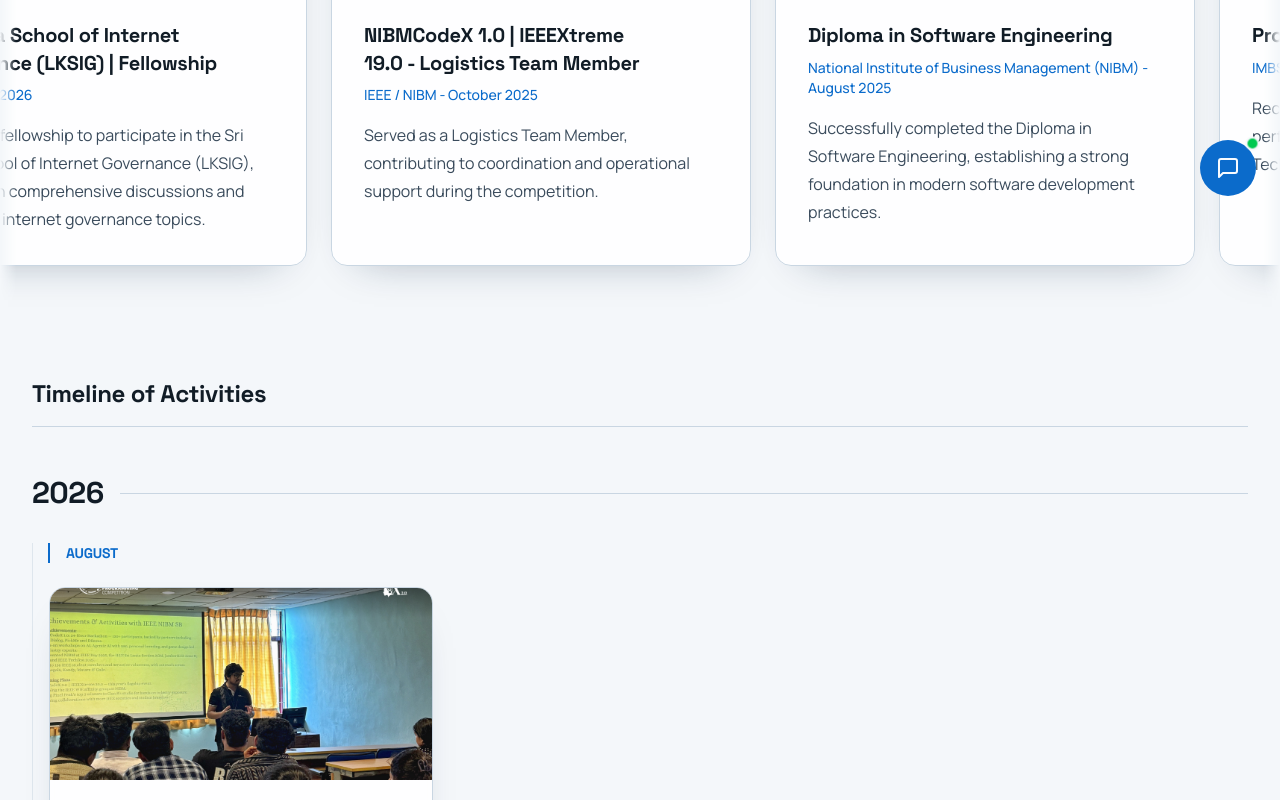
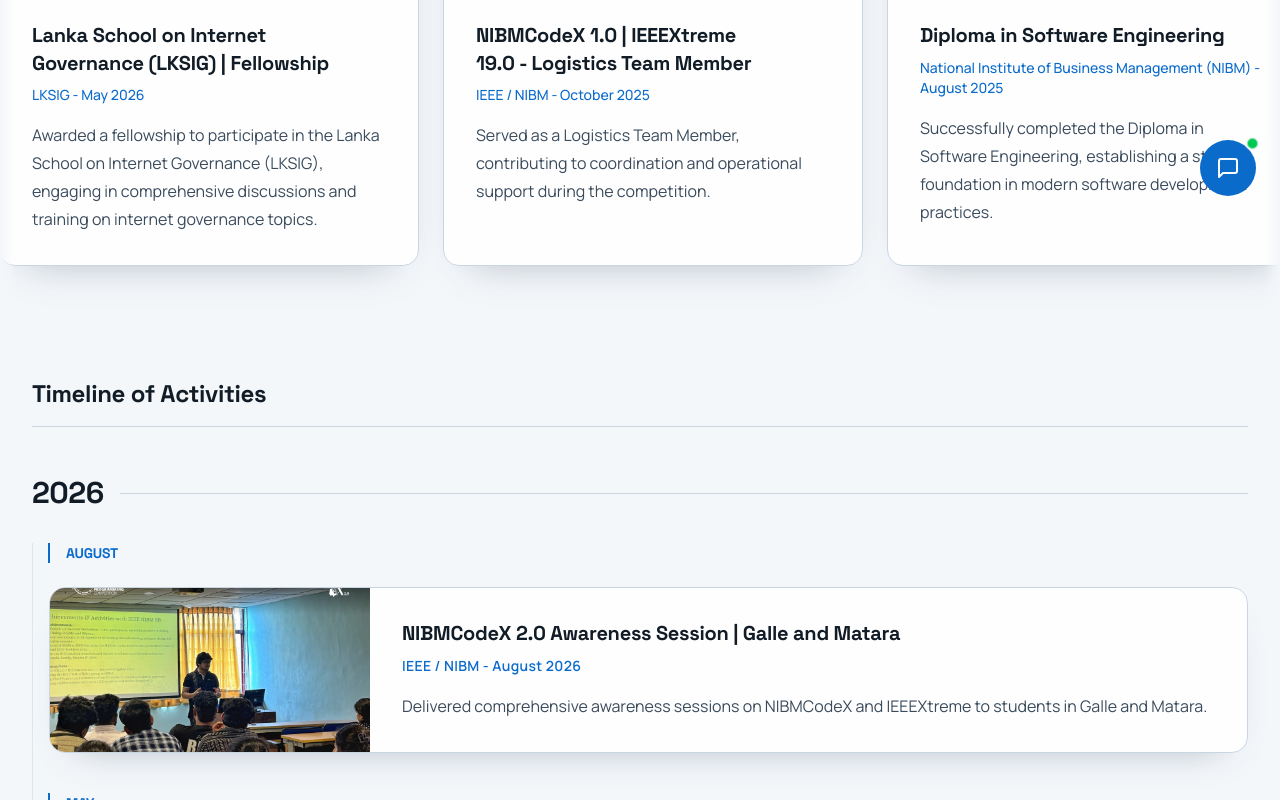
Before and after one commit to chandisarandeni/chandisarandeni-me, a Next.js app: page /recognitions in a window 1280 px wide. Shown: the part 580-1380 px from the top of the page. Built offline with nearby package versions, Linux system fonts and the light colour scheme.

Commit message:
feat: add recognitions page with timeline and image gallery features ✅

```diff
--- a/app/(portfolio)/recognitions/page.tsx
+++ b/app/(portfolio)/recognitions/page.tsx
@@ -200,17 +200,17 @@
                         </Reveal>
                       )}
 
-                      {/* Grid for this specific time block */}
-                      <div className="grid gap-6 sm:grid-cols-2 lg:grid-cols-3">
+                      {/* Vertical stack for horizontal cards */}
+                      <div className="flex flex-col gap-6">
                         {monthGroup.items.map((item, index) => (
-                          <Reveal key={`timeline-${item.title}-${index}`} className="h-full">
-                            <ContentCard className="flex h-full flex-col overflow-hidden !p-0">
+                          <Reveal key={`timeline-${item.title}-${index}`} className="w-full">
+                            <ContentCard className="flex flex-col sm:flex-row w-full overflow-hidden !p-0 items-stretch group">
                               {(() => {
                                 const thumbnail = item.image || (item.images && item.images[0]);
                                 if (!thumbnail) return null;
                                 return (
                                   <div
-                                    className="relative h-48 w-full shrink-0 cursor-zoom-in overflow-hidden bg-surface-elevated"
+                                    className="relative w-full sm:w-72 lg:w-80 min-h-[220px] sm:min-h-full shrink-0 cursor-zoom-in overflow-hidden bg-surface-elevated"
                                     onClick={() => {
                                       const imgs = item.images || (item.image ? [item.image] : []);
                                       if (imgs.length > 0) {
@@ -222,26 +222,26 @@
                                       src={thumbnail}
                                       alt={item.title}
                                       fill
-                                      className="object-cover transition-transform duration-300 hover:scale-105"
-                                      sizes="(max-width: 768px) 100vw, 33vw"
+                                      className="object-cover transition-transform duration-500 group-hover:scale-105"
+                                      sizes="(max-width: 640px) 100vw, 320px"
                                     />
                                   </div>
                                 );
                               })()}
-                              <div className="flex flex-1 flex-col p-5">
-                                <h3 className="text-lg font-semibold text-app-fg leading-snug">{item.title}</h3>
-                                <p className="mt-1.5 text-xs text-muted-fg font-medium">
+                              <div className="flex flex-1 flex-col p-6 sm:p-8 justify-center">
+                                <h3 className="text-xl font-bold text-app-fg leading-snug">{item.title}</h3>
+                                <p className="mt-2 text-sm text-accent font-semibold tracking-wide">
                                   {[item.issuer, item.date].filter(Boolean).join(" - ")}
                                 </p>
-                                <p className="mt-3 flex-1 text-sm leading-6 text-muted-fg">{item.summary}</p>
+                                <p className="mt-4 flex-1 text-base leading-7 text-muted-fg">{item.summary}</p>
                                 {item.link && (
                                   <a
                                     href={item.link}
                                     target="_blank"
                                     rel="noreferrer noopener"
-                                    className="mt-4 inline-flex text-sm font-semibold text-accent hover:opacity-85 transition-opacity"
+                                    className="mt-6 inline-flex text-sm font-semibold text-app-fg hover:text-accent transition-colors"
                                   >
-                                    View details
+                                    View details &rarr;
                                   </a>
                                 )}
                               </div>
--- a/src/_pages/home/seeds/achievements.ts
+++ b/src/_pages/home/seeds/achievements.ts
@@ -30,10 +30,10 @@
     featured: true
   },
   {
-    title: "Sri Lanka School of Internet Governance (LKSIG) | Fellowship",
+    title: "Lanka School on Internet Governance (LKSIG) | Fellowship",
     issuer: "LKSIG",
     date: "May 2026",
-    summary: "Awarded a fellowship to participate in the Sri Lanka School of Internet Governance (LKSIG), engaging in comprehensive discussions and training on internet governance topics.",
+    summary: "Awarded a fellowship to participate in the Lanka School on Internet Governance (LKSIG), engaging in comprehensive discussions and training on internet governance topics.",
     image: lksigImage,
     featured: true
   },
```
